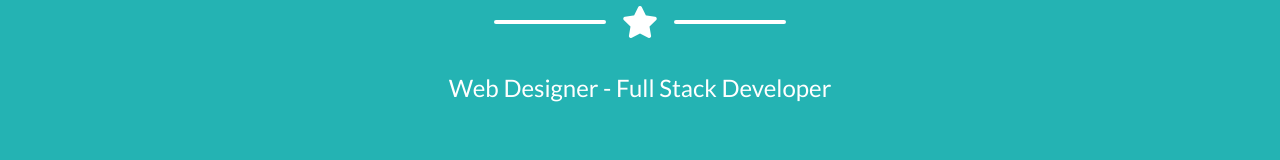
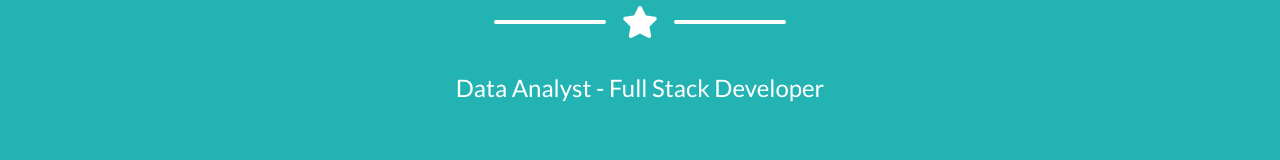
Before and after one commit to shaumikpathak/shaumikpathak.github.io, a website with bundled scripts: page index.html in a window 1280 px wide. Shown: the part 581-741 px from the top of the page. Built offline with nearby package versions, Linux system fonts and the light colour scheme.

Commit message:
Update index.html

```diff
--- a/index.html
+++ b/index.html
@@ -66,7 +66,7 @@
       </div>
 
       <!-- Masthead Subheading -->
-      <p class="masthead-subheading font-weight-light mb-0"> Web Designer - Full Stack Developer</p>
+      <p class="masthead-subheading font-weight-light mb-0"> Data Analyst - Full Stack Developer</p>
 
     </div>
   </header>
```
